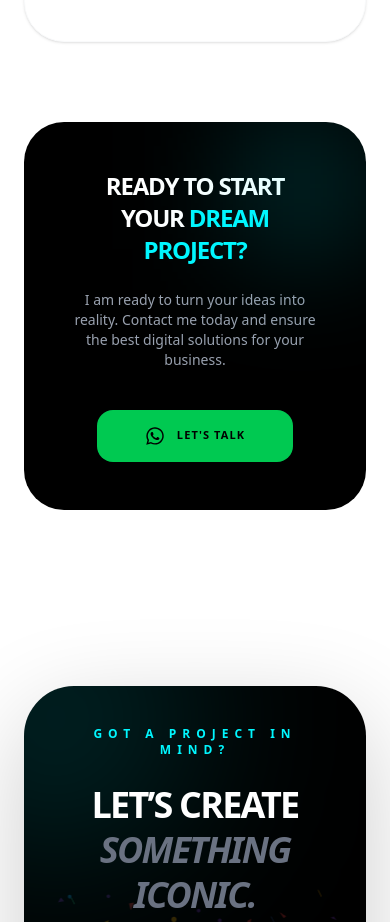
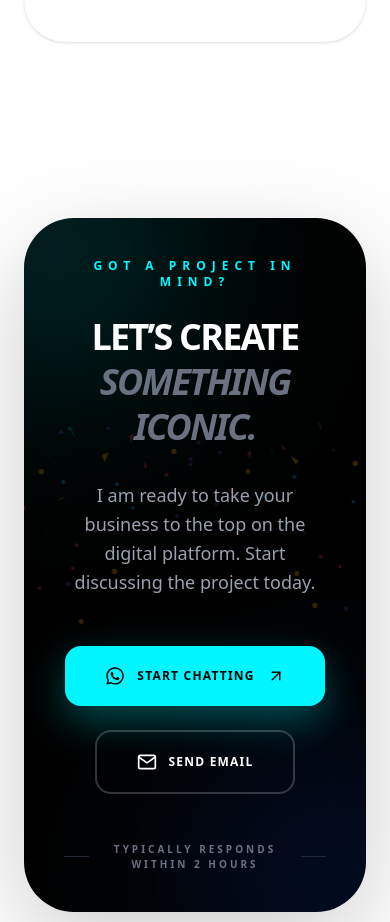
Before and after one commit to mdabdullahm/md-abdullah-portfolio, a Next.js app: page / in a window 390 px wide. Shown: the part 7446-8368 px from the top of the page. Built offline with nearby package versions, Linux system fonts and the light colour scheme.

Commit message:
update code

```diff
--- a/components/home/CTA.jsx
+++ b/components/home/CTA.jsx
@@ -64,7 +64,7 @@ const CTA = () => {
 
               {/* Email Button */}
               <motion.a
-                href="mailto:yourname@gmail.com" // এখানে তোমার ইমেইল দাও
+                href="mdabdullahmorol38@gmail.com" // এখানে তোমার ইমেইল দাও
                 whileHover={{ scale: 1.05 }}
                 whileTap={{ scale: 0.95 }}
                 className="flex items-center gap-3 border-2 border-white/20 text-white px-10 py-5 rounded-2xl font-black text-xs tracking-widest uppercase hover:bg-white hover:text-black transition-all"
--- a/components/home/WhyChooseMe.jsx
+++ b/components/home/WhyChooseMe.jsx
@@ -96,35 +96,7 @@ const WhyChooseMe = () => {
                     ))}
                 </div>
 
-                {/* নিচে একটি বড় CTA টেক্সট */}
-                <motion.div
-                    initial={{ opacity: 0 }}
-                    whileInView={{ opacity: 1 }}
-                    className="mt-20 p-12 bg-black rounded-[40px] text-center relative overflow-hidden"
-                >
-                    {/* গ্লো ইফেক্ট */}
-                    <div className="absolute top-0 right-0 w-32 h-32 bg-[#00F7FF]/20 blur-[60px]" />
 
-                    <h3 className="text-white text-2xl md:text-4xl font-black mb-6 uppercase tracking-tighter">
-                        Ready to start your <span className="text-[#00F7FF]">Dream Project?</span>
-                    </h3>
-                    <p className="text-gray-400 max-w-xl mx-auto mb-10 text-sm md:text-base">
-                        I am ready to turn your ideas into reality. Contact me today and ensure the best digital solutions for your business.
-                    </p>
-                    {/* WhatsApp Link Button */}
-                    <motion.a
-                        // এখানে তোমার WhatsApp নাম্বার বসাও (যেমন: 88017XXXXXXXX)
-                        href="https://wa.me/8801XXXXXXXXX?text=Hello Abdullah, I am interested in your services."
-                        target="_blank"
-                        rel="noopener noreferrer"
-                        whileHover={{ scale: 1.05 }}
-                        whileTap={{ scale: 0.95 }}
-                        className="inline-flex items-center gap-3 bg-green-500 text-black px-12 py-4 rounded-2xl font-black text-[11px] tracking-widest uppercase hover:shadow-[0_10px_40px_rgba(0,247,255,0.4)] transition-all cursor-pointer"
-                    >
-                        <FaWhatsapp className="text-xl" />
-                        Let's Talk
-                    </motion.a>
-                </motion.div>
             </div>
         </section>
     );
```
